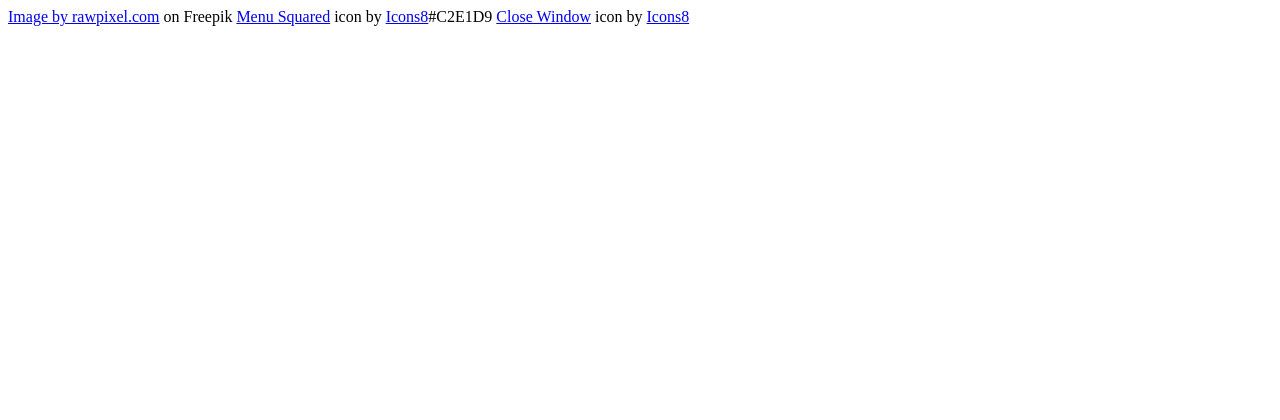
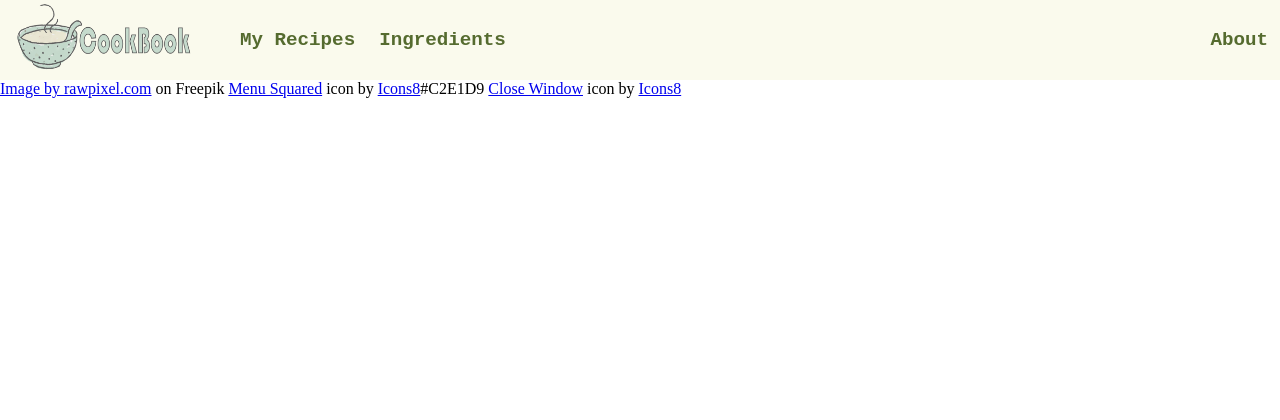
Before and after one commit to orbiusat/CS50-Final-Porject, a Flask app: template templates/about.html in a window 1280 px wide. Shown: the top 420 px of the page. Run offline with Flask 2, Linux system fonts and the light colour scheme; the template is opened without the code that fills it, so the values that code supplies are empty.

Commit message:
Layout done, without active nav-item

```diff
--- a/app.py
+++ b/app.py
@@ -19,3 +19,15 @@ Session(app)
 @app.route("/")
 def index():
     return render_template("index.html")
+
+@app.route("/index.html")
+def index1():
+    return render_template("index.html")
+
+@app.route("/about.html")
+def about():
+   return render_template("about.html")
+
+@app.route("/ingredients.html")
+def ingredients():
+    return render_template("ingredients.html")
--- a/static/mobile-nav.js
+++ b/static/nav.js
@@ -1,3 +1,5 @@
+// Toggle menu for mobile view
+
 const primaryNav = document.querySelector('.primary-navigation');
 const navToggle = document.querySelector('.mobile-nav-toggle');
 
--- a/static/style.css
+++ b/static/style.css
@@ -101,7 +101,7 @@ body {
         align-items: center;
     }
 
-    .navbar-item:hover {
+    .active, .navbar-item:hover {
         border-bottom: 2px solid darkolivegreen;
     }
 
--- a/templates/about.html
+++ b/templates/about.html
@@ -1,3 +1,11 @@
-<a href="https://www.freepik.com/free-vector/cute-kitchen-utensil-doodle-sticker-set-vector_25256082.htm#query=cooking%20utensils&position=19&from_view=search&track=sph">Image by rawpixel.com</a> on Freepik
-<a target="_blank" href="https://icons8.com/icon/YOrgWKvUdGE3/menu-squared">Menu Squared</a> icon by <a target="_blank" href="https://icons8.com">Icons8</a>#C2E1D9
-<a target="_blank" href="https://icons8.com/icon/23537/close-window">Close Window</a> icon by <a target="_blank" href="https://icons8.com">Icons8</a>
+{% extends "layout.html"%}
+
+{% block title %}
+    About
+{% endblock %}
+
+{% block main %}
+    <a href="https://www.freepik.com/free-vector/cute-kitchen-utensil-doodle-sticker-set-vector_25256082.htm#query=cooking%20utensils&position=19&from_view=search&track=sph">Image by rawpixel.com</a> on Freepik
+    <a target="_blank" href="https://icons8.com/icon/YOrgWKvUdGE3/menu-squared">Menu Squared</a> icon by <a target="_blank" href="https://icons8.com">Icons8</a>#C2E1D9
+    <a target="_blank" href="https://icons8.com/icon/23537/close-window">Close Window</a> icon by <a target="_blank" href="https://icons8.com">Icons8</a>
+{% endblock %}
--- a/templates/layout.html
+++ b/templates/layout.html
@@ -4,9 +4,11 @@
         <meta charset="utf-8">
         <meta name="viewport" content="initial-scale=1, width=device-width">
         <link href="../static/style.css" rel="stylesheet">
-        <script src="../static/mobile-nav.js" defer></script>
+        <script src="../static/nav.js" defer></script>
 
-        <title>CookBook</title>
+        <link rel="icon" type="image/x-icon" href="../static/bowl-icon.png">
+
+        <title>CookBook - {% block title %}{% endblock %}</title>
 
     </head>
 
@@ -24,8 +26,11 @@
             <li class="navbar-item"><a class="navbar-brand" href="ingredients.html">Ingredients</a></li>
             <li class="navbar-item navbar-item-right"><a class="navbar-brand" href="about.html">About</a></li>
         </ul>
+    </header>
 
-    </header>
+    <main>
+        {% block main %}{% endblock %}
+    </main>
 
     <footer class="primary-footer flex">
         <h3 class="h3-footer">This is my CS50 final project</h3>
```
Also changed, not shown: templates/index.html (+9 -1 lines), templates/ingredients.html (+9 -0 lines), static/bowl-icon.png (added), static/cookbook-logo.png.
